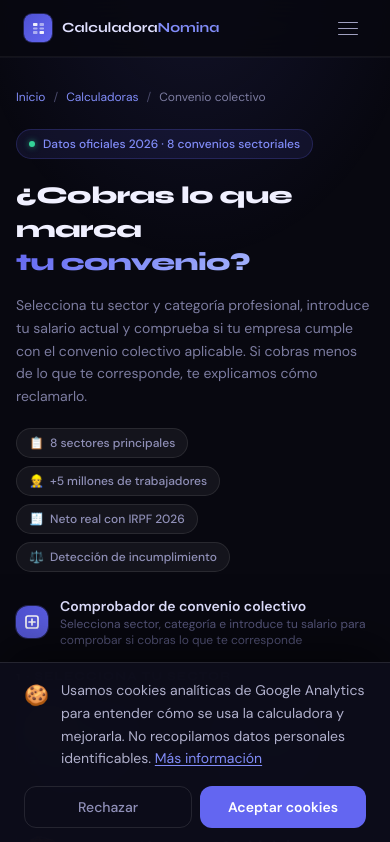
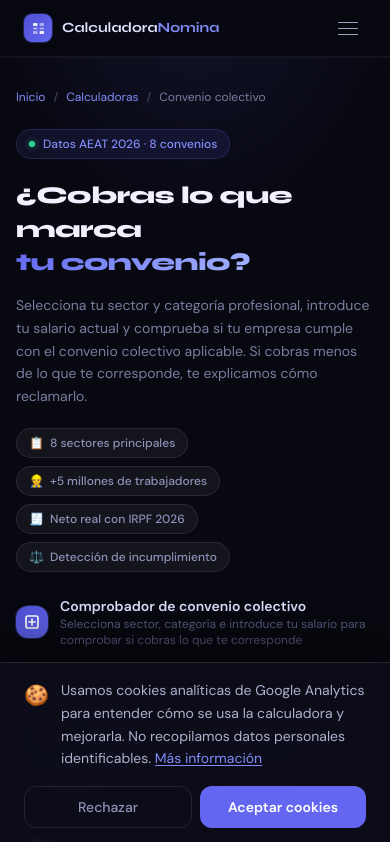
Before and after one commit to alexcp99/calculadoranomina, a Next.js app: page /calculadora-convenio-colectivo in a window 390 px wide. Shown: the top 842 px of the page. Built offline with nearby package versions, Linux system fonts and the light colour scheme.

Commit message:
fix: corrige desbordamiento horizontal en móvil - badge responsive + overflow html/body

```diff
--- a/app/calculadora-convenio-colectivo/page.tsx
+++ b/app/calculadora-convenio-colectivo/page.tsx
@@ -163,7 +163,7 @@ export default function CalculadoraConvenioPage() {
         aria-hidden
       />
 
-      <div className="relative z-10 flex flex-col min-h-screen w-full overflow-x-hidden">
+      <div className="relative z-10 flex flex-col min-h-screen w-full">
 
         {/* ── Header ── */}
         <header className="px-4 pt-8 pb-6 md:pt-12 md:pb-8">
@@ -180,10 +180,11 @@ export default function CalculadoraConvenioPage() {
 
             <div
               className="inline-flex items-center gap-2 px-3 py-1.5 rounded-full text-xs font-medium mb-5"
-              style={{ background: "rgba(99,102,241,0.1)", border: "1px solid rgba(99,102,241,0.22)", color: "#818cf8" }}
+              style={{ background: "rgba(99,102,241,0.1)", border: "1px solid rgba(99,102,241,0.22)", color: "#818cf8", maxWidth: "100%" }}
             >
-              <span className="w-1.5 h-1.5 rounded-full bg-emerald-400" style={{ boxShadow: "0 0 6px rgba(52,211,153,0.7)" }} />
-              Datos oficiales 2026 · 8 convenios sectoriales
+              <span className="w-1.5 h-1.5 rounded-full bg-emerald-400 shrink-0" style={{ boxShadow: "0 0 6px rgba(52,211,153,0.7)" }} />
+              <span className="hidden sm:inline">Datos oficiales 2026 · 8 convenios sectoriales</span>
+              <span className="sm:hidden">Datos AEAT 2026 · 8 convenios</span>
             </div>
 
             <h1
--- a/app/globals.css
+++ b/app/globals.css
@@ -31,6 +31,9 @@ html {
   /* Evita que Chrome Android infle automáticamente los tamaños de fuente */
   -webkit-text-size-adjust: 100%;
   text-size-adjust: 100%;
+  /* Evita scroll/desbordamiento horizontal a nivel viewport */
+  overflow-x: hidden;
+  max-width: 100%;
 }
 
 body {
@@ -41,6 +44,7 @@ body {
   -moz-osx-font-smoothing: grayscale;
   /* Evita scroll horizontal en móvil */
   overflow-x: hidden;
+  max-width: 100%;
 }
 
 /* ─── Remove number input spinners ─────────────────────────────────────────── */
```
